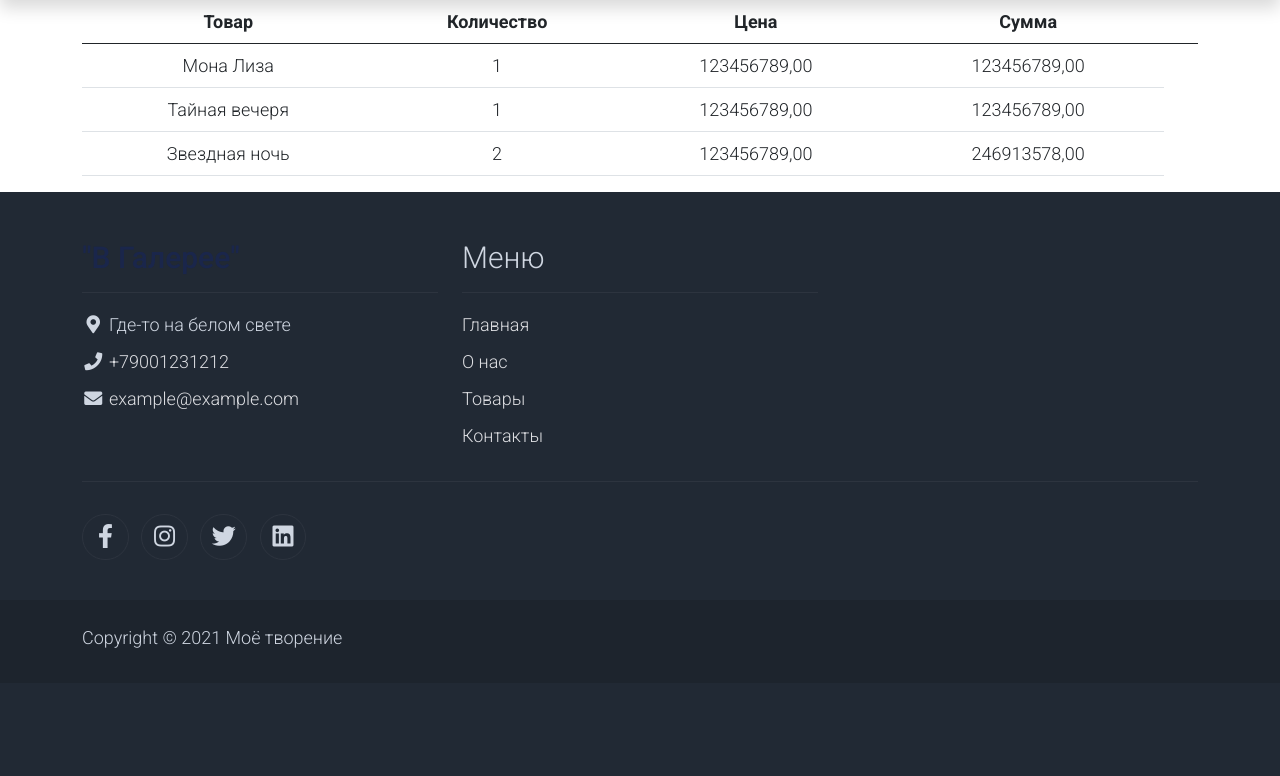
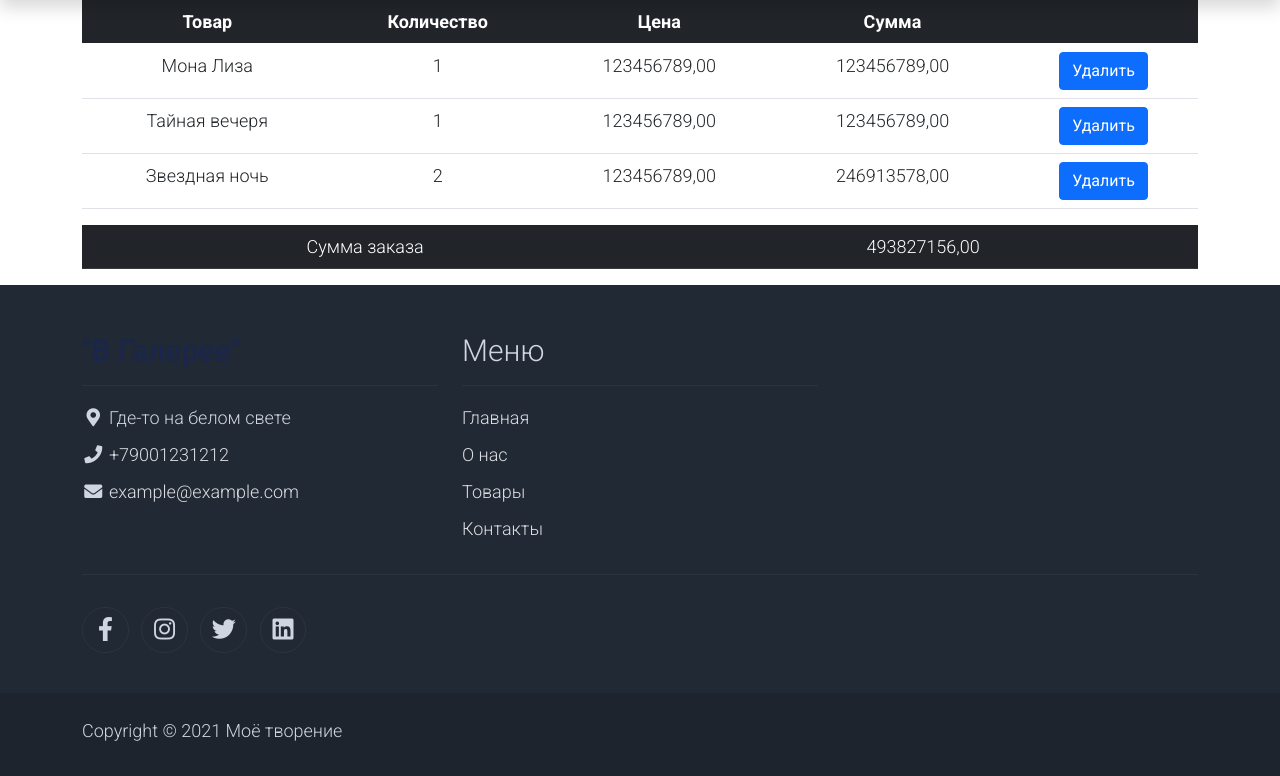
Before and after one commit to nemizis/gallery, a Django app: page /cart/ in a window 1280 px wide. Shown: the part 132-908 px from the top of the page. Before the commit the page ends 780 px from the top, so only its background shows below. Run offline with Django 4.2, Linux system fonts and the light colour scheme; a user stored in the database is signed in; data comes from the database, SQL or seed files in the repository; both versions use the stored data as it was after the commit; some libraries are stand-ins or nearby versions.

Commit message:
add delete cart

```diff
--- a/gallery/urls.py
+++ b/gallery/urls.py
@@ -21,7 +21,7 @@ from django.conf import settings
 from django.views.generic import TemplateView
 
 from main import views
-from main.views import ProductListView, ProductDetailView
+from main.views import ProductListView, ProductDetailView, CartDeleteItem
 
 urlpatterns = [
     path('', views.index, name='index'),
@@ -34,7 +34,8 @@ urlpatterns = [
     path('news/', views.news, name='news'),
     path('news/<int:news_id>', views.news_one, name='news_one'),
     path('shop/<int:pk>', ProductDetailView.as_view(), name='product_detail'),
-    path('add_to_cart/<int:pk>', views.add_to_cart, name='add_to_cart')
+    path('add_to_cart/<int:pk>', views.add_to_cart, name='add_to_cart'),
+    path('delete_item/<int:pk>', CartDeleteItem.as_view(), name='cart_delete_item'),
 ]
 if settings.DEBUG:
     urlpatterns += static(settings.MEDIA_URL, document_root=settings.MEDIA_ROOT)
--- a/main/views.py
+++ b/main/views.py
@@ -2,10 +2,11 @@ from django.contrib.auth.decorators import login_required
 from django.contrib.auth.models import User
 from django.shortcuts import render, get_object_or_404, redirect
 from django.urls import reverse_lazy
-from django.views.generic import DetailView, ListView
+from django.utils.decorators import method_decorator
+from django.views.generic import DetailView, ListView, DeleteView
 
 from main.forms import AddQuantity
-from main.models import Product, News, Order
+from main.models import Product, News, Order, OrderItem
 
 
 def index(request):
@@ -91,3 +92,15 @@ def add_to_cart(request, pk):
             else:
                 pass
     return redirect('shop')
+
+
+@method_decorator(login_required, name='dispatch')
+class CartDeleteItem(DeleteView):
+    model = OrderItem
+    template_name = 'cart.html'
+    success_url = reverse_lazy('cart')
+
+    def get_queryset(self):
+        qs = super().get_queryset()
+        qs.filter(order__user=self.request.user)
+        return qs
--- a/templates/cart.html
+++ b/templates/cart.html
@@ -6,7 +6,7 @@
 {% block container %}
     <div class="container text-center">
         <table class="table">
-            <thead class="thead-dark">
+            <thead class="table-dark">
             <tr>
                 <th scope="col">Товар</th>
                 <th scope="col">Количество</th>
@@ -23,9 +23,25 @@
                     <td>{{ item.quantity }}</td>
                     <td>{{ item.price }}</td>
                     <td>{{ item.amount }}</td>
+                    <td>
+                        <form method="POST" action="{% url 'cart_delete_item' item.pk %}">
+                            {% csrf_token %}
+                            <button type="submit" class="btn btn-primary">Удалить</button>
+                        </form>
+                    </td>
                 </tr>
             {% endfor %}
             </tbody>
         </table>
     </div>
+    <div class="container text-center">
+        <table class="table">
+            <tbody class="table-dark">
+            <tr>
+                <td>Сумма заказа</td>
+                <td>{{ cart.amount }}</td>
+            </tr>
+            </tbody>
+        </table>
+    </div>
 {% endblock container %}
```
Also changed, not shown: db.sqlite3. Lines whose indentation alone changed are shown as unchanged.
